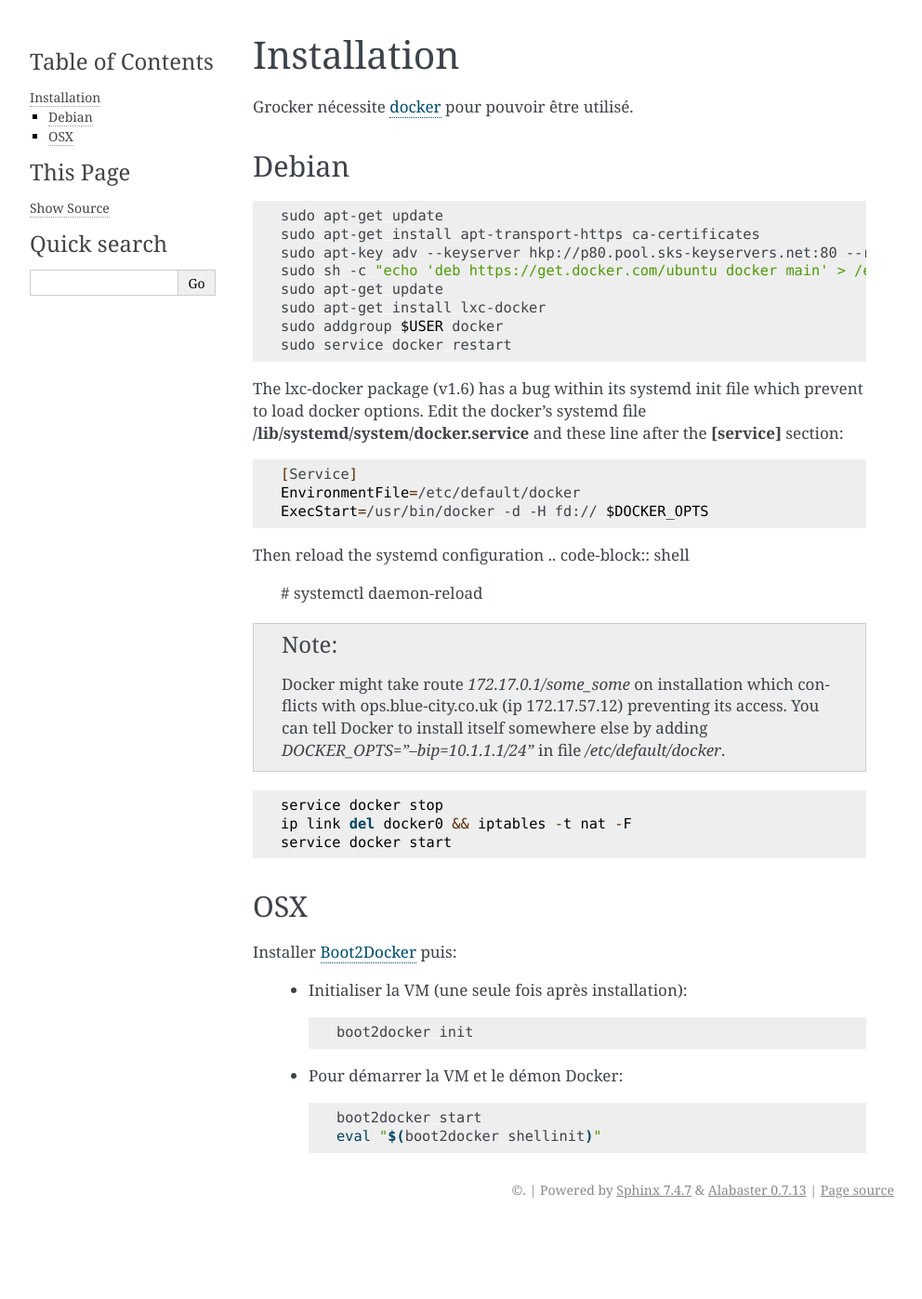
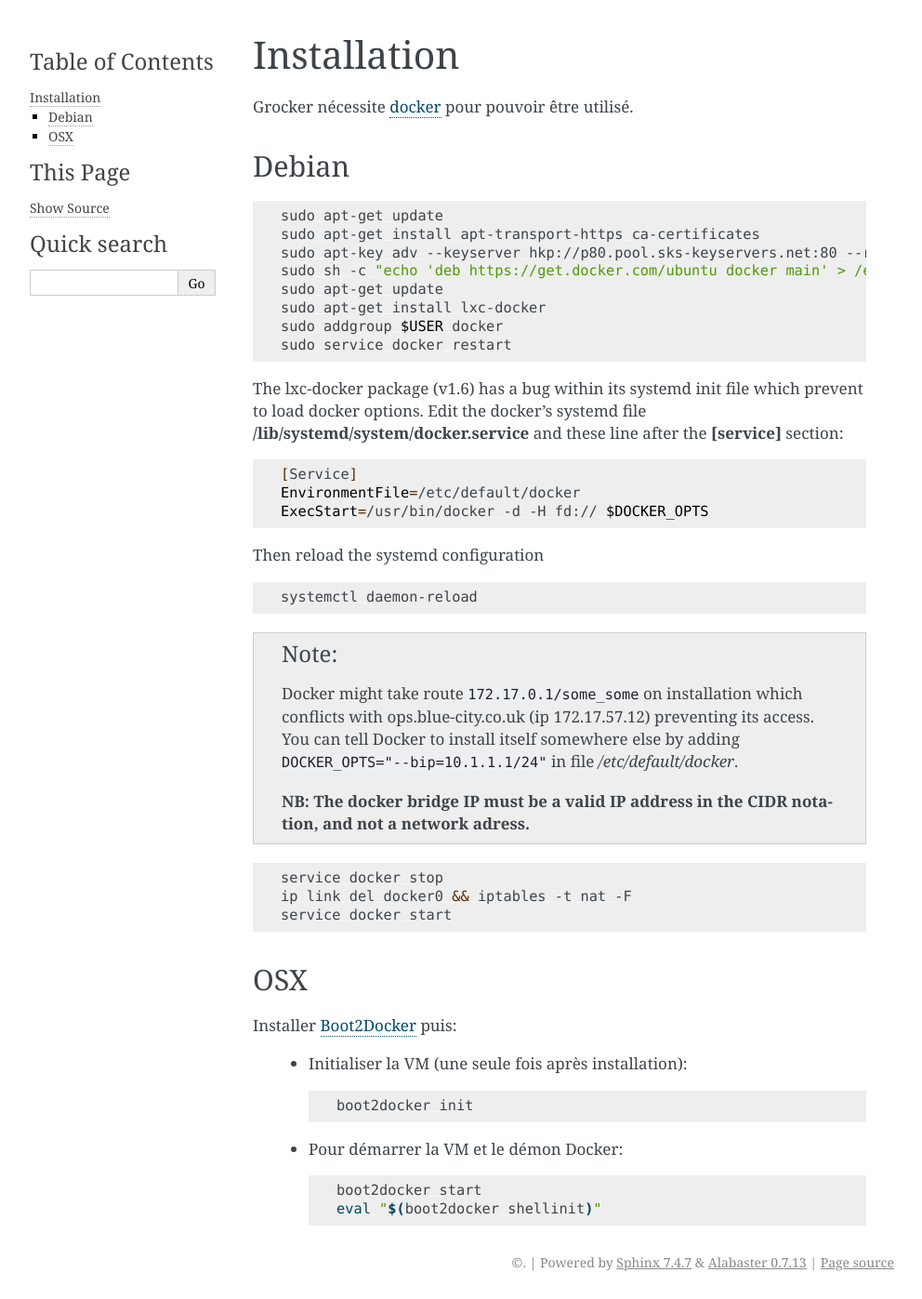
Before and after one commit to Polyconseil/grocker, a Sphinx documentation site: the page built from docs/installation.rst, in a window 1280 px wide. Shown: the whole page at 93% size, without its empty margins (148-1140 px from the left). Built offline with Sphinx 7.4.7, drawn with Linux system fonts in a browser that asks for light colours; before the commit the page ends 1319 px from its top, so only the background shows below that.

```diff
--- a/docs/installation.rst
+++ b/docs/installation.rst
@@ -29,18 +29,21 @@
   ExecStart=/usr/bin/docker -d -H fd:// $DOCKER_OPTS
 
 Then reload the systemd configuration
+
 .. code-block:: shell
 
-  # systemctl daemon-reload
+  systemctl daemon-reload
 
 .. note::
 
-  Docker might take route `172.17.0.1/some_some` on installation which conflicts
+  Docker might take route ``172.17.0.1/some_some`` on installation which conflicts
   with ops.blue-city.co.uk (ip 172.17.57.12) preventing its access.
   You can tell Docker to install itself somewhere else by adding
-  `DOCKER_OPTS="--bip=10.1.1.1/24"` in file */etc/default/docker*.
+  ``DOCKER_OPTS="--bip=10.1.1.1/24"`` in file */etc/default/docker*.
 
-.. code-block::
+  **NB: The docker bridge IP must be a valid IP address in the CIDR notation, and not a network adress.**
+
+.. code-block:: shell
 
   service docker stop
   ip link del docker0 && iptables -t nat -F
```
